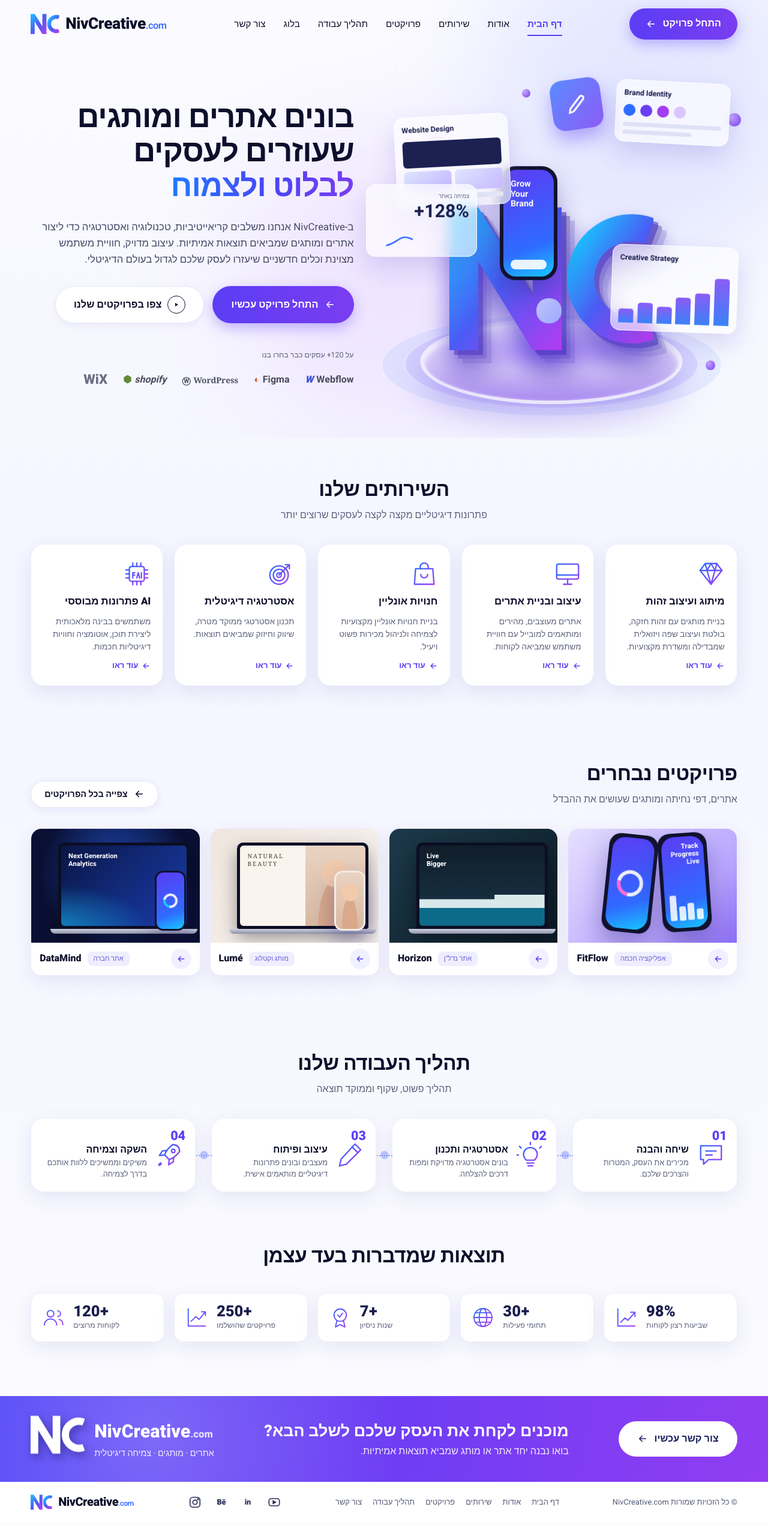
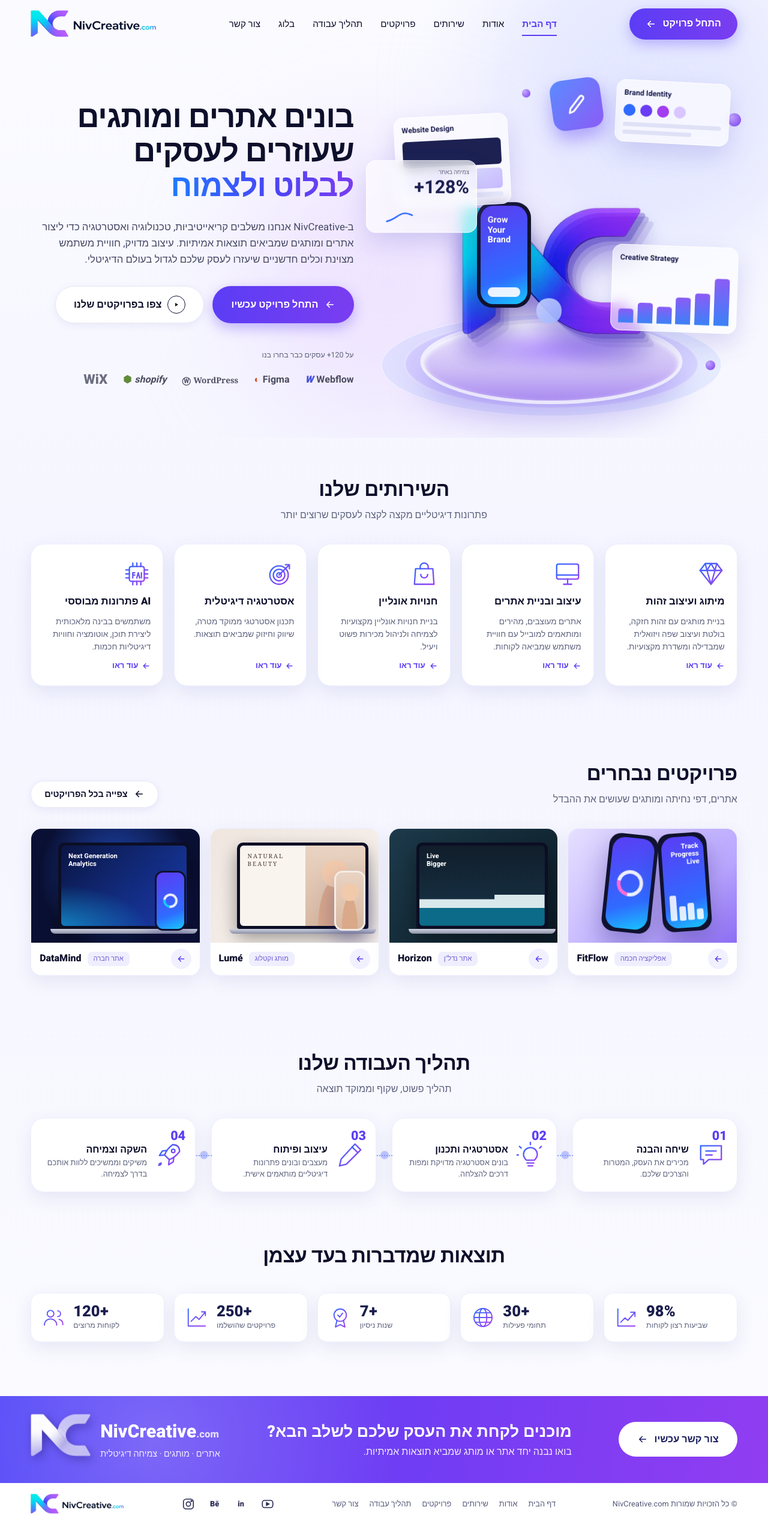
Before and after one commit to Nivm62/NivCreative, a PHP site: page / in a window 1280 px wide. Shown: the whole page at 60% size. Before the commit the page ends 2518 px from the top, so only its background shows below. Run offline with PHP 8.4, Linux system fonts and the light colour scheme.

Commit message:
Use real NivCreative logo (nav, footer, hero, CTA, favicon)
Co-Authored-By: Claude Sonnet 5.5 <noreply@anthropic.com>
Claude-Session: https://claude.ai/code/session_014NepHDSJvEBrsjz1r2ZJNu

```diff
--- a/nivcreative-home/assets/style.css
+++ b/nivcreative-home/assets/style.css
@@ -33,8 +33,8 @@ svg{display:block}
 .nav-in{display:flex;align-items:center;justify-content:space-between;gap:24px;direction:ltr}
 .logo{display:flex;align-items:center;gap:10px;font-weight:800;font-size:1.65rem;letter-spacing:-.5px;direction:ltr}
 .logo small{font-size:.62em;font-weight:600;color:#3a6bff}
-.logo-mark{width:48px;height:34px}
-.logo.sm{font-size:1.25rem}.logo.sm .logo-mark{width:36px;height:26px}
+.logo img{height:46px;width:auto}
+.logo.sm img{height:34px}
 .menu{display:flex;align-items:center;gap:30px;direction:rtl;font-weight:500;font-size:.95rem}
 .menu a:not(.btn){position:relative;padding:6px 0;transition:color .2s}
 .menu a:not(.btn)::after{content:"";position:absolute;inset:auto 0 -2px 0;height:2px;background:var(--brand);transform:scaleX(0);transition:transform .3s}
@@ -78,8 +78,8 @@ svg{display:block}
 .d3{width:104%;height:170px;bottom:-26px;background:rgba(180,200,255,.25);z-index:-2;border:1px solid rgba(255,255,255,.7)}
 .glow{position:absolute;left:50%;bottom:50px;width:60%;height:70px;transform:translateX(-50%);background:radial-gradient(closest-side,rgba(140,90,255,.7),transparent);filter:blur(8px);animation:pulseGlow 3s ease-in-out infinite}
 @keyframes pulseGlow{50%{opacity:.5;transform:translateX(-50%) scale(1.15)}}
-.big-nc{position:absolute;left:50%;bottom:70px;width:340px;transform:translateX(-50%);animation:floatNC 5s ease-in-out infinite;filter:drop-shadow(0 24px 22px rgba(80,50,220,.45)) drop-shadow(8px 8px 0 rgba(60,40,180,.55)) drop-shadow(14px 14px 0 rgba(50,30,150,.35))}
-.big-nc svg{width:100%;height:240px}
+.big-nc{position:absolute;left:50%;bottom:90px;width:300px;transform:translateX(-50%);animation:floatNC 5s ease-in-out infinite;filter:drop-shadow(0 24px 22px rgba(80,50,220,.45)) drop-shadow(8px 8px 0 rgba(60,40,180,.55)) drop-shadow(14px 14px 0 rgba(50,30,150,.35))}
+.big-nc img{width:100%;height:auto;display:block}
 @keyframes floatNC{50%{transform:translateX(-50%) translateY(-18px)}}
 
 .glass{background:rgba(255,255,255,.62);backdrop-filter:blur(10px);border:1.5px solid rgba(255,255,255,.9);border-radius:16px;box-shadow:0 18px 40px rgba(90,80,200,.2);padding:12px;animation:float 6s ease-in-out infinite;direction:ltr;font-size:.7rem;z-index:3}
@@ -98,7 +98,7 @@ svg{display:block}
 .bars i{flex:1;height:var(--h);border-radius:5px 5px 0 0;background:linear-gradient(180deg,#8b5cf6,#3b82f6);transform-origin:bottom;animation:grow 2.6s ease-in-out infinite alternate}
 .bars i:nth-child(2){animation-delay:.2s}.bars i:nth-child(3){animation-delay:.4s}.bars i:nth-child(4){animation-delay:.6s}.bars i:nth-child(5){animation-delay:.8s}
 @keyframes grow{from{transform:scaleY(.7)}}
-.card-stat{top:190px;left:0;width:185px;animation-delay:-3s;direction:rtl}
+.card-stat{top:150px;left:0;width:185px;animation-delay:-3s;direction:rtl}
 .card-stat small{color:var(--muted);display:block}
 .card-stat strong{direction:ltr;display:block;text-align:right;font-size:1.9rem;color:#1d2050;line-height:1.2}
 .card-stat svg{width:100%;height:40px;margin-top:4px}
@@ -106,7 +106,7 @@ svg{display:block}
 @keyframes draw{60%,100%{stroke-dashoffset:0}}
 .phone{background:#10122e;border-radius:26px;padding:6px;box-shadow:0 20px 40px rgba(40,30,120,.35);animation:float 7s ease-in-out infinite}
 .ph-screen{border-radius:21px;height:100%;background:linear-gradient(160deg,#5b3df5,#2f6bff 70%,#17c8ff);padding:16px 12px;color:#fff;font-weight:800;line-height:1.15;overflow:hidden;position:relative}
-.ph-hero{width:96px;height:190px;left:36%;top:150px;z-index:2;animation-delay:-1.5s}
+.ph-hero{width:90px;height:176px;left:30%;top:210px;z-index:2;animation-delay:-1.5s}
 .ph-hero .ph-screen b{display:block;font-size:.9rem}
 .ph-hero .ph-screen i{position:absolute;bottom:12px;left:12px;right:12px;height:16px;border-radius:8px;background:#fff;opacity:.9}
 .tile{border-radius:20px;display:grid;place-items:center;animation:float 5s ease-in-out infinite;z-index:3}
@@ -209,7 +209,7 @@ svg{display:block}
 @keyframes bgmove{to{background-position:100% 0}}
 .cta-shine{position:absolute;inset:0;background:radial-gradient(circle at 20% 50%,rgba(255,255,255,.22),transparent 40%);pointer-events:none}
 .cta-brand{display:flex;align-items:center;gap:16px;position:relative}
-.cta-nc{width:90px;height:64px;filter:drop-shadow(4px 6px 8px rgba(0,0,60,.4));animation:floatS 4s ease-in-out infinite}
+.cta-nc{width:100px;height:auto;filter:drop-shadow(4px 6px 8px rgba(0,0,60,.4));animation:floatS 4s ease-in-out infinite}
 @keyframes floatS{50%{transform:translateY(-8px)}}
 .cta-nc{filter:brightness(0) invert(1) drop-shadow(4px 6px 8px rgba(0,0,60,.4))}
 .cta-logo{font-size:1.9rem;font-weight:800}.cta-logo small{font-size:.55em;opacity:.8}
@@ -264,7 +264,7 @@ svg{display:block}
   .services,.projects,.steps{grid-template-columns:1fr}
   .stats{grid-template-columns:1fr 1fr}
   .hero-art{height:400px}
-  .big-nc{width:250px;bottom:50px}.big-nc svg{height:180px}
+  .big-nc{width:250px;bottom:50px}
   .glass{transform:scale(.8)}
   .card-brand{right:-4%}.card-web{left:0}.card-stat{top:170px;left:-4%}
   .card-strategy{right:-4%;bottom:90px}
--- a/nivcreative-home/index.html
+++ b/nivcreative-home/index.html
@@ -9,7 +9,7 @@
 <meta property="og:description" content="עיצוב מדויק, חוויית משתמש מצוינת וכלים חדשניים שיעזרו לעסק שלכם לגדול בעולם הדיגיטלי.">
 <meta property="og:type" content="website">
 <meta name="theme-color" content="#5b3df5">
-<link rel="icon" type="image/svg+xml" href="assets/favicon.svg">
+<link rel="icon" type="image/png" href="assets/favicon.png">
 <link rel="preconnect" href="https://fonts.googleapis.com">
 <link rel="preconnect" href="https://fonts.gstatic.com" crossorigin>
 <link href="https://fonts.googleapis.com/css2?family=Heebo:wght@400;500;600;700;800;900&display=swap" rel="stylesheet">
@@ -37,10 +37,7 @@
 
 <header class="nav" id="nav">
   <div class="wrap nav-in">
-    <a href="#home" class="logo" aria-label="NivCreative">
-      <svg class="logo-mark"><use href="#nc"/></svg>
-      <span>NivCreative<small>.com</small></span>
-    </a>
+    <a href="#home" class="logo" aria-label="NivCreative"><img src="assets/logo.png" alt="NivCreative.com" width="727" height="160"></a>
     <nav class="menu" id="menu" aria-label="ניווט ראשי">
       <a href="#home" class="active">דף הבית</a>
       <a href="#about">אודות</a>
@@ -108,7 +105,7 @@
 
       <div class="platform">
         <div class="disc d3"></div><div class="disc d2"></div><div class="disc d1"></div><div class="glow"></div>
-        <div class="big-nc"><svg><use href="#nc"/></svg></div>
+        <div class="big-nc"><img src="assets/mark.png" alt="" width="547" height="400"></div>
       </div>
     </div>
   </div>
@@ -228,7 +225,7 @@
   <div class="cta reveal">
     <div class="cta-shine"></div>
     <div class="cta-brand">
-      <svg class="cta-nc"><use href="#nc"/></svg>
+      <img class="cta-nc" src="assets/mark.png" alt="" width="547" height="400">
       <div><div class="cta-logo">NivCreative<small>.com</small></div><div class="cta-sub">אתרים · מותגים · צמיחה דיגיטלית</div></div>
     </div>
     <div class="cta-text">
@@ -242,7 +239,7 @@
 
 <footer class="footer" id="blog">
   <div class="wrap foot-in">
-    <a href="#home" class="logo sm"><svg class="logo-mark"><use href="#nc"/></svg><span>NivCreative<small>.com</small></span></a>
+    <a href="#home" class="logo sm"><img src="assets/logo.png" alt="NivCreative.com" width="727" height="160"></a>
     <div class="social">
       <a href="#" aria-label="Instagram"><svg viewBox="0 0 24 24" fill="none" stroke="currentColor" stroke-width="1.8"><rect x="3" y="3" width="18" height="18" rx="5"/><circle cx="12" cy="12" r="4"/><circle cx="17.5" cy="6.5" r="1" fill="currentColor"/></svg></a>
       <a href="#" aria-label="Behance" class="txt">Bē</a>
```
Also changed, not shown: nivcreative-home/assets/favicon.png (added), nivcreative-home/assets/favicon.svg (deleted), nivcreative-home/assets/logo.png (added), nivcreative-home/assets/mark.png (added), 1 other file.
